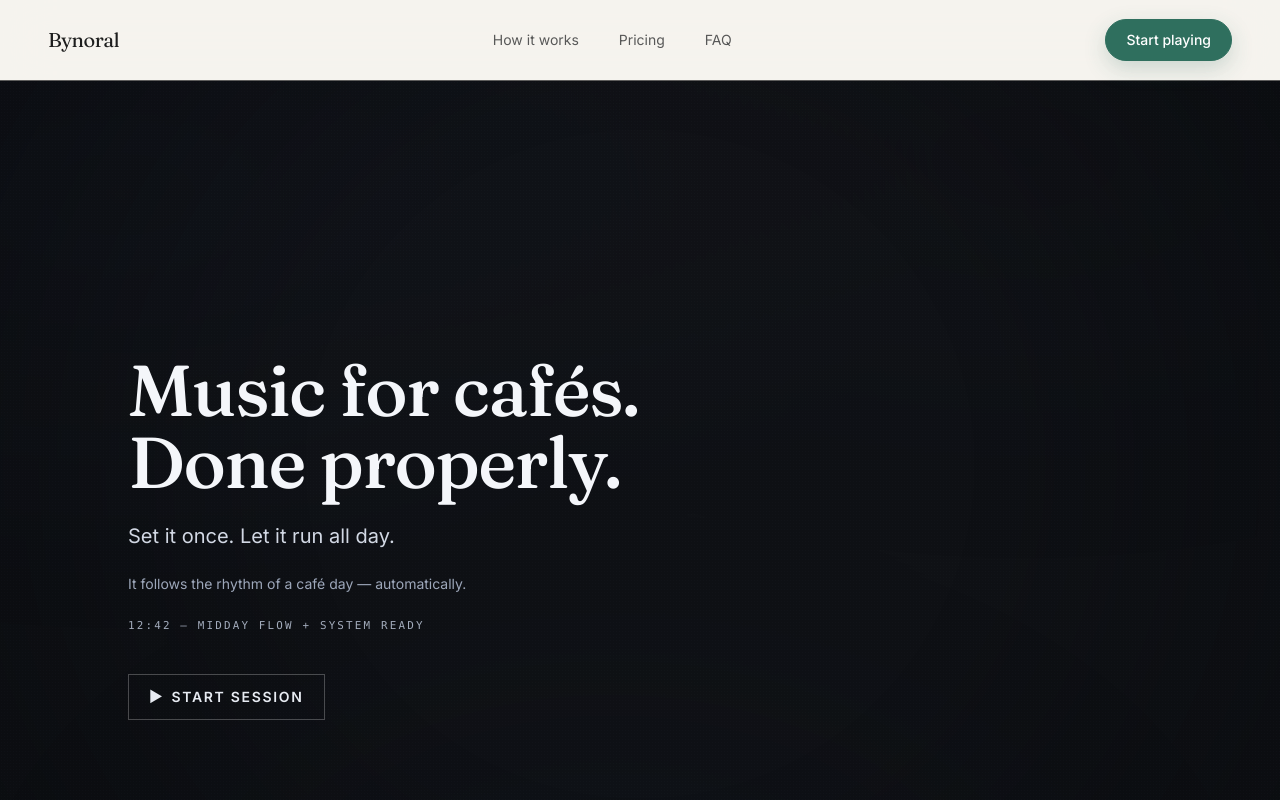
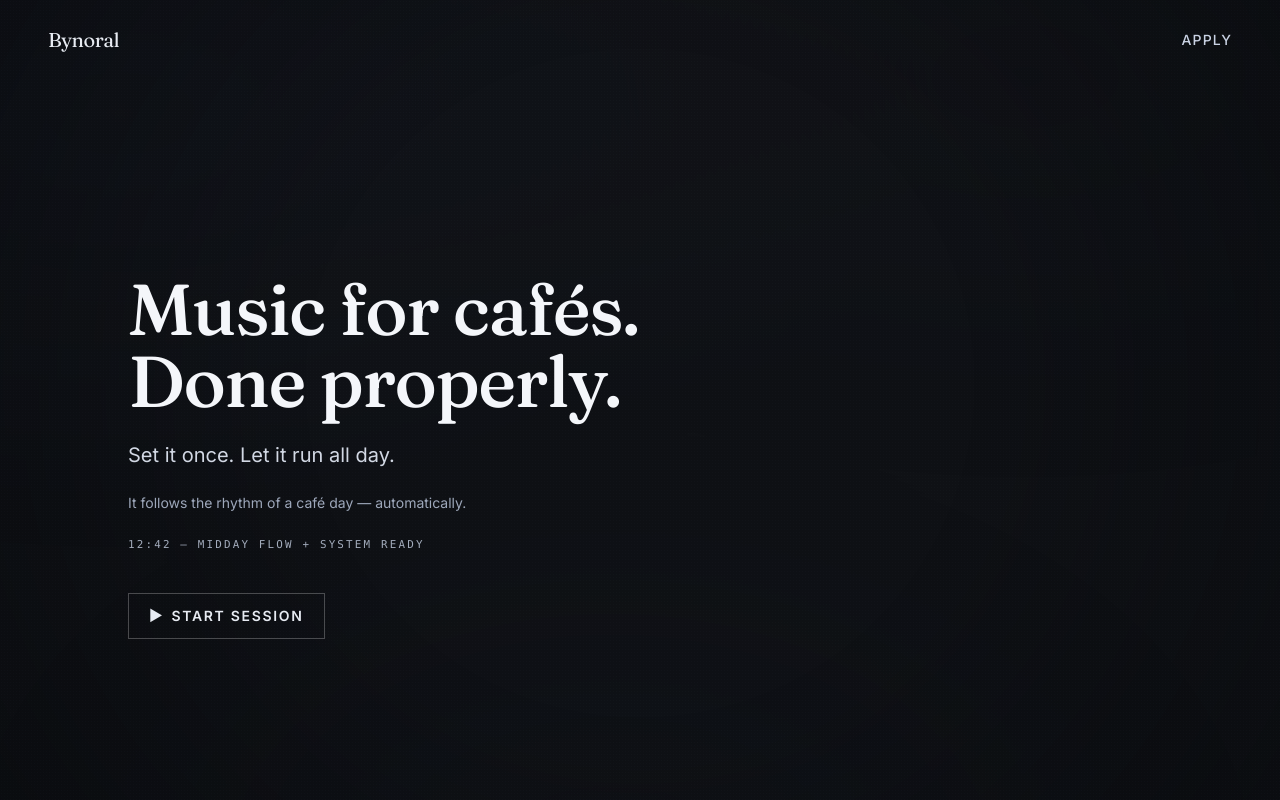
Before and after one commit to liamwt-12/bynoral-site, a Next.js app: page / in a window 1280 px wide. Shown: the top 800 px of the page. Built offline with nearby package versions, Linux system fonts and the light colour scheme.

Commit message:
Refine header to transparent top and inky scroll state

```diff
--- a/app/layout.tsx
+++ b/app/layout.tsx
@@ -28,7 +28,7 @@ export default function RootLayout({
 }>) {
   return (
     <html lang="en">
-      <body className={`${fraunces.variable} ${inter.variable} bg-background font-body text-text-primary antialiased`}>
+      <body className={`${fraunces.variable} ${inter.variable} bg-[#0F1115] font-body text-[#E8ECF3] antialiased`}>
         <div className="flex min-h-screen flex-col">
           <Header />
           <main className="page-enter flex-1">{children}</main>
--- a/components/Header.tsx
+++ b/components/Header.tsx
@@ -1,41 +1,45 @@
+'use client';
+
 import Link from 'next/link';
+import { useEffect, useState } from 'react';
 
 import { Container } from './Container';
 
-const navLinks = [
-  { href: '/how-it-works', label: 'How it works' },
-  { href: '/pricing', label: 'Pricing' },
-  { href: '/faq', label: 'FAQ' }
-];
+export function Header() {
+  const [scrolled, setScrolled] = useState(false);
 
-export function Header() {
+  useEffect(() => {
+    const handleScroll = () => {
+      setScrolled(window.scrollY > 10);
+    };
+
+    handleScroll();
+    window.addEventListener('scroll', handleScroll, { passive: true });
+
+    return () => window.removeEventListener('scroll', handleScroll);
+  }, []);
+
   return (
-    <header className="sticky top-0 z-30 border-b border-border/70 bg-background/90 backdrop-blur-xl">
-      <Container className="flex h-16 items-center justify-between gap-4 sm:h-20 sm:gap-8">
+    <header
+      className={`fixed inset-x-0 top-0 z-40 transition-all duration-300 ${
+        scrolled
+          ? 'border-b border-white/10 bg-[#0B1018]/70 backdrop-blur-xl'
+          : 'border-b border-transparent bg-transparent backdrop-blur-0'
+      }`}
+    >
+      <Container className="flex h-16 items-center justify-between gap-4 sm:h-20">
         <Link
           href="/"
-          className="font-heading text-xl tracking-tight text-text-primary focus-visible:rounded-full focus-visible:outline-none focus-visible:ring-4 focus-visible:ring-text-primary/15"
+          className="font-heading text-xl tracking-tight text-[#E7EBF2] transition-colors hover:text-[#F2F5FA] focus-visible:rounded-full focus-visible:outline-none focus-visible:ring-4 focus-visible:ring-white/20"
         >
           Bynoral
         </Link>
 
-        <nav aria-label="Primary" className="hidden items-center gap-9 md:flex lg:gap-10">
-          {navLinks.map((link) => (
-            <Link
-              key={link.href}
-              href={link.href}
-              className="text-sm text-text-muted transition duration-200 hover:text-text-primary focus-visible:rounded-full focus-visible:outline-none focus-visible:ring-4 focus-visible:ring-text-primary/15"
-            >
-              {link.label}
-            </Link>
-          ))}
-        </nav>
-
         <Link
-          href="/player"
-          className="inline-flex items-center justify-center rounded-full border border-accent bg-accent px-4 py-2 text-xs font-medium text-surface shadow-[0_8px_22px_rgba(47,111,94,0.22)] transition duration-200 hover:-translate-y-0.5 hover:bg-accent/90 focus-visible:outline-none focus-visible:ring-4 focus-visible:ring-accent/30 sm:px-5 sm:py-2.5 sm:text-sm"
+          href="/founding-50"
+          className="text-sm font-medium tracking-[0.08em] text-[#C9D2E3] uppercase transition-colors hover:text-[#F0F4FA] focus-visible:rounded-full focus-visible:outline-none focus-visible:ring-4 focus-visible:ring-white/20"
         >
-          Start playing
+          Apply
         </Link>
       </Container>
     </header>
```
